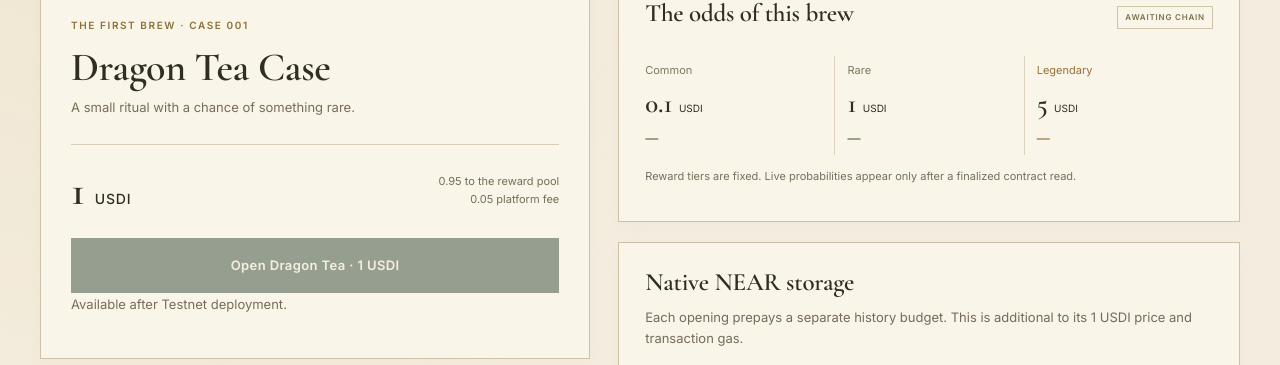
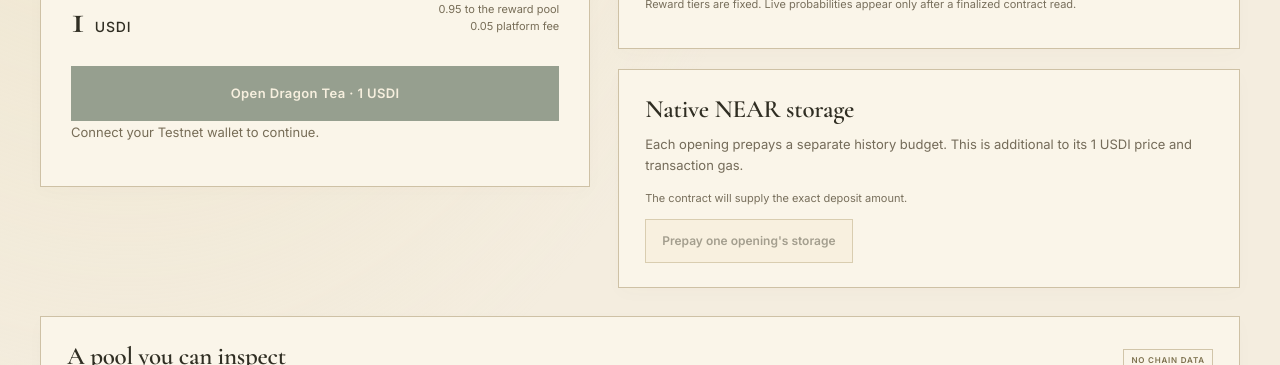
Before and after one commit to White-Lotus-Labs/iroh-case-shop, a Next.js app: page /cases in a window 1280 px wide. Shown: the part 880-1245 px from the top of the page. Built offline with nearby package versions, Linux system fonts and the light colour scheme; no server answers.

Commit message:
Connect case frontend to verified NEAR Testnet contracts

```diff
--- a/config/contracts.testnet.json
+++ b/config/contracts.testnet.json
@@ -1,6 +1,6 @@
 {
   "network": "testnet",
   "rpcUrl": "https://rpc.testnet.near.org",
-  "tokenContractId": null,
-  "caseContractId": null
+  "tokenContractId": "usdi-needmore-1-near.testnet",
+  "caseContractId": "cases-needmore-1-near.testnet"
 }
--- a/src/case/client.ts
+++ b/src/case/client.ts
@@ -269,7 +269,8 @@ function callMatches(raw: unknown, expected: WalletFunctionCall): boolean {
 export class CaseClient {
   constructor(
     readonly config: Deployment,
-    private readonly request: typeof fetch = fetch,
+    private readonly request: typeof fetch = (input, init) =>
+      fetch(input, init),
   ) {}
   async rpc(
     method: string,
```
Also changed, not shown: 2 other files (tests, documents, lock files or other folders).
